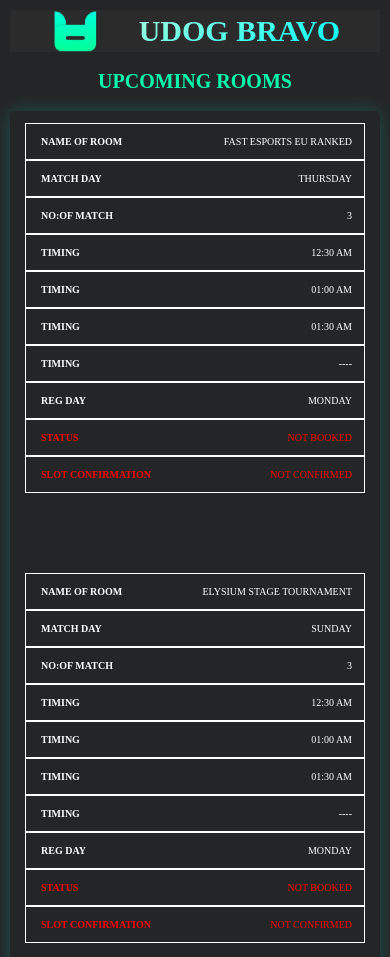
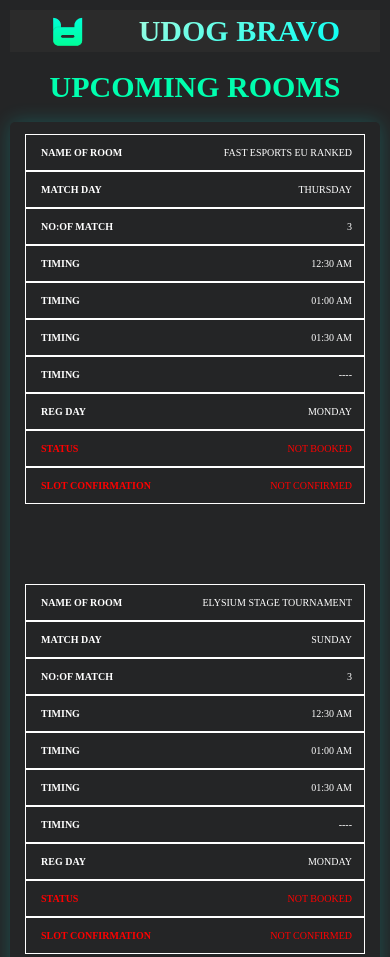
Before and after one commit to UDOGxKRONOS/UDOG-BRAVO, a plain HTML site: page index.html in a window 390 px wide. Shown: the top 957 px of the page. Drawn offline with Linux system fonts and the light colour scheme.

Commit message:
Update Style.css

```diff
--- a/Style.css
+++ b/Style.css
@@ -129,11 +129,16 @@ h2 {
 
 @media all and (max-width: 1000px)
 {
+    #logo {
+        width: 35px;
+        height: 35px;
+        margin-left: 40px;
+    }
 
     h2 {
         color: #00ffaf;
         text-align: center;
-        font-size: 20px;
+        font-size: 30px;
 
     }
     .tourney-table thead {
```
